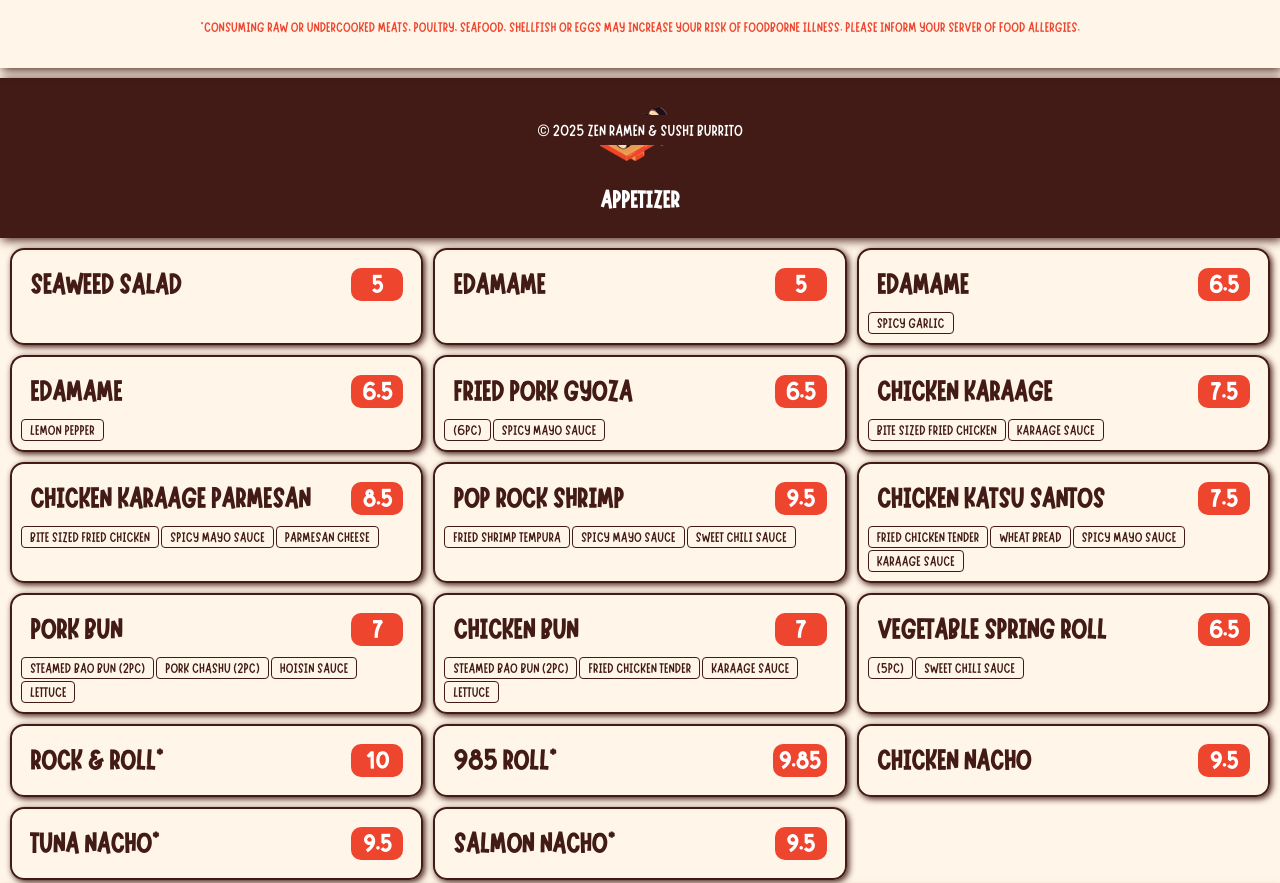
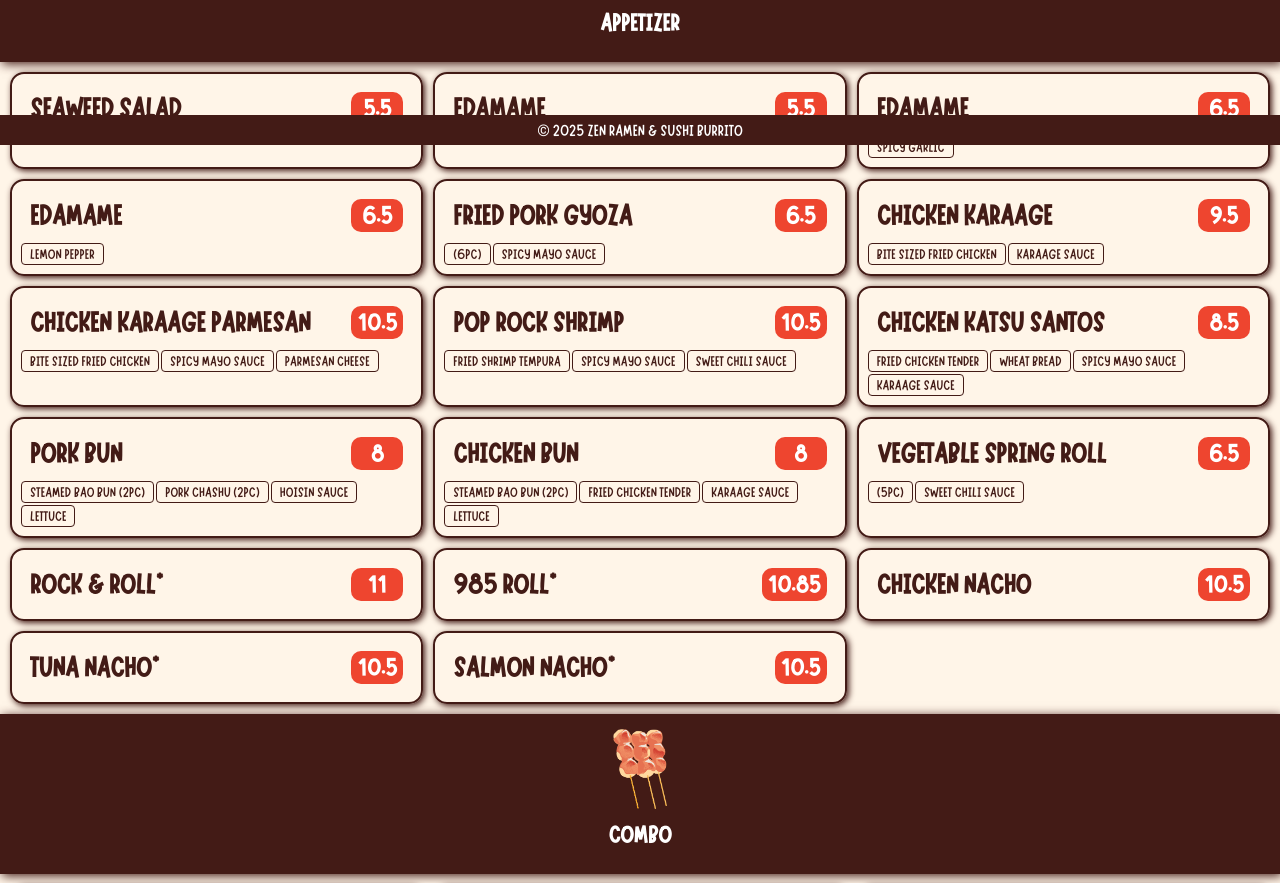
Before and after one commit to james-j-han/zen-menu, a React app: page / in a window 1280 px wide. Shown: the part 655-1538 px from the top of the page. Built offline with nearby package versions, Linux system fonts and the light colour scheme.

Commit message:
final adjustments

```diff
--- a/src/index.css
+++ b/src/index.css
@@ -14,7 +14,7 @@ body {
   flex-direction: column;
   justify-content: center;
   align-items: center;
-  margin: 0;
+  margin: 10px 0 0 0;
 }
 
 section {
@@ -53,8 +53,9 @@ h3 {
   /* align-items: center; */
   position: sticky;
   top: 0;
-  width: 100%;
-  height: 220px;
+  /* width: 100%; */
+  width: 100vw;
+  height: 160px;
   text-align: center;
   box-shadow: 2px 2px 10px #431b16;
   margin-bottom: 10px;
@@ -62,6 +63,8 @@ h3 {
   /* border-top: 2px solid #EB4630;
   border-bottom: 2px solid #EB4630; */
   z-index: 300;
+  overflow: hidden;
+  /* background-color: lightpink; */
 }
 
 .section-subheading {
@@ -71,7 +74,7 @@ h3 {
   align-items: center;
   /* gap: 20px; */
   position: sticky;
-  top: 220px;
+  top: 160px;
   width: 100%;
   height: 160px;
   background-color: #431b16;
@@ -81,12 +84,19 @@ h3 {
   /* border-top: 2px solid #EB4630;
   border-bottom: 2px solid #EB4630; */
   /* z-index: 100; */
+  box-sizing: border-box;
 }
 
 .section-subheading img {
-  margin-top: 20px;
-  max-height: 80px;
-  max-width: 80px;
+  /* margin-top: 20px; */
+  max-height: 50%;
+  max-width: 100%;
+  object-fit: contain;
+}
+
+.section-subheading h2,
+.section-subheading h4 {
+  margin: 0;
 }
 
 .section-subcontent {
@@ -151,10 +161,10 @@ h3 {
   /* background-color: lightblue; */
 }
 
-@media (min-width: 768px) {
-  .business-information {
-    max-width: 40%;
-  }
+.last-call {
+  margin: 20px 0 20px 0;
+  text-decoration: underline;
+  color: #ee452f;
 }
 
 .street,
@@ -174,9 +184,15 @@ h3 {
   border-radius: 30px;
 }
 
+.operation img {
+  margin-left: 10px;
+  max-width: 20px;
+  max-height: 20px;
+}
+
 .weekday-row {
   margin: 2px;
-  width: 60%;
+  width: 240px;
   /* background-color: lightpink; */
   display: flex;
   justify-content: space-between;
@@ -253,17 +269,28 @@ h3 {
   font-size: 48px;
 }
 
-.nav-bar {
+/* .nav-bar {
   display: flex;
   flex-wrap: wrap;
   justify-content: center;
   padding: 0 10px 0 10px;
   gap: 4px;
+} */
+
+.nav-bar {
+  display: flex;
+  padding: 10px;
+  gap: 10px;
+  overflow-x: auto;
+  white-space: nowrap; /* Prevent wrapping next line */
+  /* background-color: lightblue; */
 }
 
 .nav-item {
+  display: inline-block;
   background-color: #431B16;
   color: white;
+  font-size: 24px;
   text-decoration: none;
   border-radius: 4px;
   padding: 6px;
@@ -277,5 +304,26 @@ h3 {
 }
 
 .anchor-target {
-  scroll-margin-top: 220px;
+  scroll-margin-top: 160px;
 }
+
+.zen-menu {
+  text-decoration: none;
+  color: #431B16;
+}
+
+#top {
+  scroll-margin-top: 0px;
+}
+
+@media (min-width: 768px) {
+  .business-information {
+    max-width: 40%;
+  }
+}
+
+@media (min-width: 1800px) {
+  .nav-bar {
+    justify-content: center;
+  }
+}
--- a/src/menu.json
+++ b/src/menu.json
@@ -72,6 +72,22 @@
         "price": 16,
         "raw": false,
         "spiceLevel": 0
+      },
+      {
+        "id": 10,
+        "name": "TOPPINGS",
+        "ingredients": ["SEASONED EGG", "CORN", "FRIED PORK GYOZA (1PC)", "JALAPENO", "EARWOOD MUSHROOM", "GARLIC SLICE", "SPINACH", "RED ONION", "MISO BUTTER BALL"],
+        "price": 1,
+        "raw": false,
+        "spiceLevel": 0
+      },
+      {
+        "id": 11,
+        "name": "TOPPINGS",
+        "ingredients": ["BLACK GARLIC OIL"],
+        "price": 2,
+        "raw": false,
+        "spiceLevel": 0
       }
     ],
     "shoyu": [
@@ -138,6 +154,22 @@
         "price": 14.5,
         "raw": false,
         "spiceLevel": 0
+      },
+      {
+        "id": 9,
+        "name": "TOPPINGS",
+        "ingredients": ["SEASONED EGG", "CORN", "FRIED PORK GYOZA (1PC)", "JALAPENO", "EARWOOD MUSHROOM", "GARLIC SLICE", "SPINACH", "RED ONION", "MISO BUTTER BALL"],
+        "price": 1,
+        "raw": false,
+        "spiceLevel": 0
+      },
+      {
+        "id": 10,
+        "name": "TOPPINGS",
+        "ingredients": ["BLACK GARLIC OIL"],
+        "price": 2,
+        "raw": false,
+        "spiceLevel": 0
       }
     ],
     "miso": [
@@ -148,13 +180,29 @@
         "price": 12,
         "raw": false,
         "spiceLevel": 0
+      },
+      {
+        "id": 2,
+        "name": "TOPPINGS",
+        "ingredients": ["SEASONED EGG", "CORN", "FRIED PORK GYOZA (1PC)", "JALAPENO", "EARWOOD MUSHROOM", "GARLIC SLICE", "SPINACH", "RED ONION", "MISO BUTTER BALL"],
+        "price": 1,
+        "raw": false,
+        "spiceLevel": 0
+      },
+      {
+        "id": 3,
+        "name": "TOPPINGS",
+        "ingredients": ["BLACK GARLIC OIL"],
+        "price": 2,
+        "raw": false,
+        "spiceLevel": 0
       }
     ],
     "vampire": [
       {
         "id": 1,
         "name": "CHICKEN KATSU",
-        "ingredients": ["FRIED CHICKEN TENDER", "YELLOW NOODLE", "BAMBOO SHOOT", "EARWOOD MUSHROOM", "SPINACH", "RED GINGER PASTE", "HALF SEASONED EGG", "ZEN VAMPIRE SPICE"],
+        "ingredients": ["FRIED CHICKEN TENDER", "YELLOW NOODLE", "BAMBOO SHOOT", "EARWOOD MUSHROOM", "SPINACH", "RED GINGER PASTE", "HALF SEASONED EGG", "ZEN VAMPIRE SPICE", "NO BROTH"],
         "price": 14,
         "raw": false,
         "spiceLevel": 4
@@ -162,7 +210,7 @@
       {
         "id": 2,
         "name": "SHRIMP",
-        "ingredients": ["FRIED SHRIMP TEMPURA", "YELLOW NOODLE", "BAMBOO SHOOT", "EARWOOD MUSHROOM", "SPINACH", "RED GINGER PASTE", "HALF SEASONED EGG", "ZEN VAMPIRE SPICE"],
+        "ingredients": ["FRIED SHRIMP TEMPURA", "YELLOW NOODLE", "BAMBOO SHOOT", "EARWOOD MUSHROOM", "SPINACH", "RED GINGER PASTE", "HALF SEASONED EGG", "ZEN VAMPIRE SPICE", "NO BROTH"],
         "price": 15,
         "raw": false,
         "spiceLevel": 4
@@ -170,10 +218,26 @@
       {
         "id": 3,
         "name": "BULGOGI",
-        "ingredients": ["SOY MARINATED KOREAN BEEF", "YELLOW NOODLE", "BAMBOO SHOOT", "EARWOOD MUSHROOM", "SPINACH", "RED GINGER PASTE", "HALF SEASONED EGG", "ZEN VAMPIRE SPICE"],
-        "price": 14,
+        "ingredients": ["SOY MARINATED KOREAN BEEF", "YELLOW NOODLE", "BAMBOO SHOOT", "EARWOOD MUSHROOM", "SPINACH", "RED GINGER PASTE", "HALF SEASONED EGG", "ZEN VAMPIRE SPICE", "NO BROTH"],
+        "price": 16,
         "raw": false,
         "spiceLevel": 4
+      },
+      {
+        "id": 4,
+        "name": "TOPPINGS",
+        "ingredients": ["SEASONED EGG", "CORN", "FRIED PORK GYOZA (1PC)", "JALAPENO", "EARWOOD MUSHROOM", "GARLIC SLICE", "SPINACH", "RED ONION", "MISO BUTTER BALL"],
+        "price": 1,
+        "raw": false,
+        "spiceLevel": 0
+      },
+      {
+        "id": 5,
+        "name": "TOPPINGS",
+        "ingredients": ["BLACK GARLIC OIL"],
+        "price": 2,
+        "raw": false,
+        "spiceLevel": 0
       }
     ],
     "kid": [
@@ -181,7 +245,7 @@
         "id": 1,
         "name": "TONKOTSU KID RAMEN",
         "ingredients": ["YELLOW NOODLE", "RICH PORK BONE BROTH"],
-        "price": 10.5,
+        "price": 11.5,
         "raw": false,
         "spiceLevel": 0
       },
@@ -189,7 +253,7 @@
         "id": 2,
         "name": "SHOYU KID RAMEN",
         "ingredients": ["YELLOW NOODLE", "LIGHT SOY BROTH"],
-        "price": 10.5,
+        "price": 11.5,
         "raw": false,
         "spiceLevel": 0
       },
@@ -197,15 +261,9 @@
         "id": 3,
         "name": "MISO KID RAMEN",
         "ingredients": ["YELLOW NOODLE", "CREAMY MISO BROTH"],
-        "price": 10.5,
+        "price": 11.5,
         "raw": false,
         "spiceLevel": 0
-      }
-    ],
-    "topping": [
-      {
-        "name": "EARWOOD MUSHROOM",
-        "price": 1.5
       }
     ]
   },
@@ -262,8 +320,22 @@
     {
       "id": 8,
       "name": "VEGETARIAN POKE",
-      "ingredients": ["FRIED TOFU (1PC)", "RED ONION", "SPINACH", "EARWOOD MUSHROOM", "PICKLE", "HALF SEASONED EGG"],
+      "ingredients": ["FRIED TOFU (1PC)", "RED ONION", "SPINACH", "EARWOOD MUSHROOM", "CUCUMBER", "AVOCADO", "LETTUCE", "YELLOW PICKLED RADISH", "SEAWEED SALAD", "PICKLED RED GINGER", "PICKLE", "HALF SEASONED EGG"],
       "price": 13.0,
+      "raw": false
+    },
+    {
+      "id": 9,
+      "name": "TOPPINGS",
+      "ingredients": ["SEASONED EGG", "FRIED PORK GYOZA (1PC)", "JALAPENO", "PICKLED RED GINGER", "EARWOOD MUSHROOM", "SPINACH", "RED ONION", "CUCUMBER", "LETTUCE", "EDAMAME", "PICKLE (2PC)", "POTATO STICKS", "CREAM CHEESE"],
+      "price": 1,
+      "raw": false
+    },
+    {
+      "id": 10,
+      "name": "TOPPINGS",
+      "ingredients": ["AVOCADO", "YELLOW PICKLED RADISH", "SEAWEED SALAD", "CRAB SALAD"],
+      "price": 1.5,
       "raw": false
     }
   ],
@@ -286,7 +358,7 @@
       "id": 3,
       "name": "SOFT SHELL CRAB BURRITO",
       "ingredients": ["SEAWEED WRAP", "FRIED SOFT SHELL CRAB", "SUSHI RICE", "LETTUCE", "CUCUMBER", "RED ONION", "CRAB SALAD", "CRUNCH", "CREAMY WASABI SAUCE", "EEL SAUCE", "SIRACHA SAUCE"],
-      "price": 17.0,
+      "price": 16.0,
       "raw": false
     },
     {
@@ -359,14 +431,14 @@
       "name": "SEAWEED SALAD",
       "ingredients": [],
       "description": "",
-      "price": 5
+      "price": 5.5
     },
     {
       "id": 2,
       "name": "EDAMAME",
       "ingredients": [],
       "description": "",
-      "price": 5
+      "price": 5.5
     },
     {
       "id": 3,
@@ -394,42 +466,42 @@
       "name": "CHICKEN KARAAGE",
       "ingredients": ["BITE SIZED FRIED CHICKEN", "KARAAGE SAUCE"],
       "description": "",
-      "price": 7.5
+      "price": 9.5
     },
     {
       "id": 7,
       "name": "CHICKEN KARAAGE PARMESAN",
       "ingredients": ["BITE SIZED FRIED CHICKEN", "SPICY MAYO SAUCE", "PARMESAN CHEESE"],
       "description": "",
-      "price": 8.5
+      "price": 10.5
     },
     {
       "id": 8,
       "name": "POP ROCK SHRIMP",
       "ingredients": ["FRIED SHRIMP TEMPURA", "SPICY MAYO SAUCE", "SWEET CHILI SAUCE"],
       "description": "",
-      "price": 9.5
+      "price": 10.5
     },
     {
       "id": 9,
       "name": "CHICKEN KATSU SANTOS",
       "ingredients": ["FRIED CHICKEN TENDER", "WHEAT BREAD", "SPICY MAYO SAUCE", "KARAAGE SAUCE"],
       "description": "",
-      "price": 7.5
+      "price": 8.5
     },
     {
       "id": 10,
       "name": "PORK BUN",
       "ingredients": ["STEAMED BAO BUN (2PC)", "PORK CHASHU (2PC)", "HOISIN SAUCE", "LETTUCE"],
       "description": "",
-      "price": 7
+      "price": 8
     },
     {
       "id": 11,
       "name": "CHICKEN BUN",
       "ingredients": ["STEAMED BAO BUN (2PC)", "FRIED CHICKEN TENDER", "KARAAGE SAUCE", "LETTUCE"],
       "description": "",
-      "price": 7
+      "price": 8
     },
     {
       "id": 12,
@@ -443,7 +515,7 @@
       "name": "ROCK & ROLL",
       "ingredients": [],
       "description": "",
-      "price": 10,
+      "price": 11,
       "raw": true
     },
     {
@@ -451,7 +523,7 @@
       "name": "985 ROLL",
       "ingredients": [],
       "description": "",
-      "price": 9.85,
+      "price": 10.85,
       "raw": true
     },
     {
@@ -459,14 +531,14 @@
       "name": "CHICKEN NACHO",
       "ingredients": [],
       "description": "",
-      "price": 9.5
+      "price": 10.5
     },
     {
       "id": 16,
       "name": "TUNA NACHO",
       "ingredients": [],
       "description": "",
-      "price": 9.5,
+      "price": 10.5,
       "raw": true
     },
     {
@@ -474,7 +546,7 @@
       "name": "SALMON NACHO",
       "ingredients": [],
       "description": "",
-      "price": 9.5,
+      "price": 10.5,
       "raw": true
     }
   ],
@@ -561,7 +633,7 @@
       {
         "id": 1,
         "name": "SAPPORO DRAFT",
-        "ingredients": [],
+        "ingredients": ["3 for $10"],
         "price": 4.5
       },
       {
@@ -572,37 +644,37 @@
       },{
         "id": 3,
         "name": "BLUE MOON",
-        "ingredients": [],
+        "ingredients": ["3 for $10"],
         "price": 4
       },{
         "id": 4,
         "name": "SHOCK TOP",
-        "ingredients": [],
+        "ingredients": ["3 for $10"],
         "price": 4
       },{
         "id": 5,
         "name": "HEINEKEN",
-        "ingredients": [],
+        "ingredients": ["3 for $10"],
         "price": 4
       },{
         "id": 6,
         "name": "COORS LIGHT",
-        "ingredients": [],
-        "price": 3
+        "ingredients": ["3 for $10"],
+        "price": 4
       },{
         "id": 7,
         "name": "MILLER LITE",
-        "ingredients": [],
-        "price": 3
+        "ingredients": ["3 for $10"],
+        "price": 4
       },{
         "id": 8,
         "name": "HOEGAARDEN",
-        "ingredients": [],
+        "ingredients": ["3 for $10"],
         "price": 4
       },{
         "id": 9,
         "name": "SCOFFLAW POG BASEMENT IPA",
-        "ingredients": [],
+        "ingredients": ["3 for $10"],
         "price": 4
       }
     ],
@@ -680,19 +752,193 @@
       "id": 3,
       "name": "CHICKEN KARAAGE",
       "ingredients": ["BITE SIZED FRIED CHICKEN", "KARAAGE SAUCE"],
-      "price": 6.5
+      "price": 7
     },
     {
       "id": 4,
       "name": "CHICKEN KARAAGE PARMESAN",
       "ingredients": ["BITE SIZED FRIED CHICKEN", "KARAAGE SAUCE", "PARMESAN CHEESE"],
-      "price": 7.5
+      "price": 8
     },
     {
       "id": 5,
       "name": "POP ROCK SHRIMP",
       "ingredients": ["FRIED SHRIMP TEMPURA", "SPICY MAYO SAUCE", "SWEET CHILI SAUCE"],
-      "price": 7
+      "price": 7.5
+    }
+  ],
+  "sides": [
+    {
+      "id": 1,
+      "name": "SUSHI RICE",
+      "ingredients": [],
+      "price": 3,
+      "raw": false
+    },
+    {
+      "id": 2,
+      "name": "FRESH KIMCHI",
+      "ingredients": [],
+      "price": 4,
+      "raw": false
+    },
+    {
+      "id": 3,
+      "name": "FRIED KIMCHI",
+      "ingredients": [],
+      "price": 4,
+      "raw": false
+    },
+    {
+      "id": 4,
+      "name": "YELLOW PICKLED RADISH",
+      "ingredients": [],
+      "price": 4,
+      "raw": false
+    },
+    {
+      "id": 5,
+      "name": "CRAB SALAD",
+      "ingredients": [],
+      "price": 4,
+      "raw": false
+    },
+    {
+      "id": 6,
+      "name": "BROTH",
+      "ingredients": ["TONKOTSU", "SHOYU", "MISO"],
+      "price": 6,
+      "raw": false
+    }
+  ],
+  "proteins": [
+    {
+      "id": 1,
+      "name": "TOFU (2PC)",
+      "ingredients": [],
+      "price": 4.5,
+      "raw": false
+    },
+    {
+      "id": 2,
+      "name": "TUNA",
+      "ingredients": [],
+      "price": 6,
+      "raw": true
+    },
+    {
+      "id": 3,
+      "name": "SALMON",
+      "ingredients": [],
+      "price": 6,
+      "raw": true
+    },
+    {
+      "id": 4,
+      "name": "FRIED SHRIMP TEMPURA",
+      "ingredients": [],
+      "price": 6,
+      "raw": false
+    },
+    {
+      "id": 5,
+      "name": "COOKED SHRIMP",
+      "ingredients": [],
+      "price": 6,
+      "raw": false
+    },
+    {
+      "id": 6,
+      "name": "FRIED CHICKEN TENDER",
+      "ingredients": [],
+      "price": 6,
+      "raw": false
+    },
+    {
+      "id": 7,
+      "name": "GRILLED CHICKEN",
+      "ingredients": [],
+      "price": 6,
+      "raw": false
+    },
+    {
+      "id": 8,
+      "name": "SOFT SHELL CRAB",
+      "ingredients": [],
+      "price": 6,
+      "raw": false
+    },
+    {
+      "id": 9,
+      "name": "PORK CHASHU (2PC)",
+      "ingredients": [],
+      "price": 6,
+      "raw": false
+    },
+    {
+      "id": 10,
+      "name": "BULGOGI",
+      "ingredients": [],
+      "price": 6.5,
+      "raw": false
+    },
+    {
+      "id": 11,
+      "name": "CHICKEN CHEESE KATSU",
+      "ingredients": [],
+      "price": 6.5,
+      "raw": false
+    }
+  ],
+  "sauces": [
+    {
+      "id": 1,
+      "name": "SPICY MAYO (2OZ)",
+      "price": 0.5
+    },
+    {
+      "id": 2,
+      "name": "YUM YUM (2OZ)",
+      "price": 0.5
+    },
+    {
+      "id": 3,
+      "name": "EEL (2OZ)",
+      "price": 0.5
+    },
+    {
+      "id": 4,
+      "name": "CREAMY WASABI (2OZ)",
+      "price": 0.5
+    },
+    {
+      "id": 5,
+      "name": "POKE (2OZ)",
+      "price": 0.5
+    },
+    {
+      "id": 6,
+      "name": "ZEN ORIGINAL SPICE",
+      "price": 1,
+      "spiceLevel": 1
+    },
+    {
+      "id": 7,
+      "name": "ZEN KAMIKAZE SPICE",
+      "price": 2,
+      "spiceLevel": 2
+    },
+    {
+      "id": 8,
+      "name": "ZEN ATOMIC SPICE",
+      "price": 2,
+      "spiceLevel": 3
+    },
+    {
+      "id": 9,
+      "name": "VAMPIRE",
+      "price": 5,
+      "spiceLevel": 4
     }
   ]
 }
```
Also changed, not shown: src/index.js (+67 -5 lines), src/icons/down-arrow.png (added), src/icons/up-arrow.png (added), src/images/kimchi.webp (added), src/images/protein.webp (added), src/images/sauce.webp (added).
